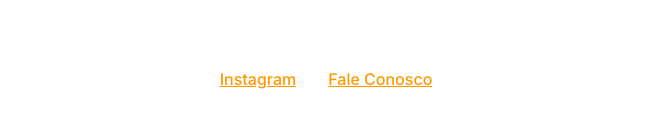
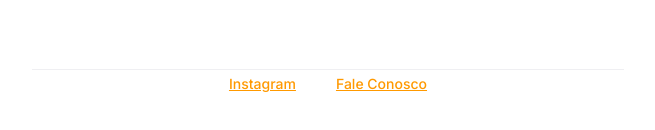
Before and after one commit to guilhermepico/projetoExplorer, a plain HTML site: page index.html in a window 1280 px wide. Shown: the part 588-718 px from the top of the page, without its empty margins (312-967 px from the left). Drawn offline with Linux system fonts and the light colour scheme.

Commit message:
adjusting footer

```diff
--- a/index.html
+++ b/index.html
@@ -26,8 +26,10 @@
         </div>
 
         <footer>
-            <a href="">Instagram</a>
-            <a href="">Fale Conosco</a>
+            <span>
+                <a href="">Instagram</a>
+                <a href="">Fale Conosco</a>
+            </span>
         </footer>
     </div>
 </body>
--- a/style.css
+++ b/style.css
@@ -77,16 +77,36 @@ footer {
 
     width: 592px;
     height: 36px;
-    padding: 72px 4px 33px 0;
+    margin: 72px 4px 33px 0;
 
 
     justify-content: center;
     display: flex;
     flex-direction: row;
-    gap: 32px;
+
+
+
+    border-top: 1px solid #efeff2;
+
 
 }
 
 a {
     color: #ff9900;
 }
+
+span {
+
+    display: flex;
+    flex-direction: row;
+    align-items: top;
+
+    height: 28px;
+    width: auto;
+    gap: 40px;
+
+    font-size: 14px;
+    line-height: 28px;
+
+
+}
```
